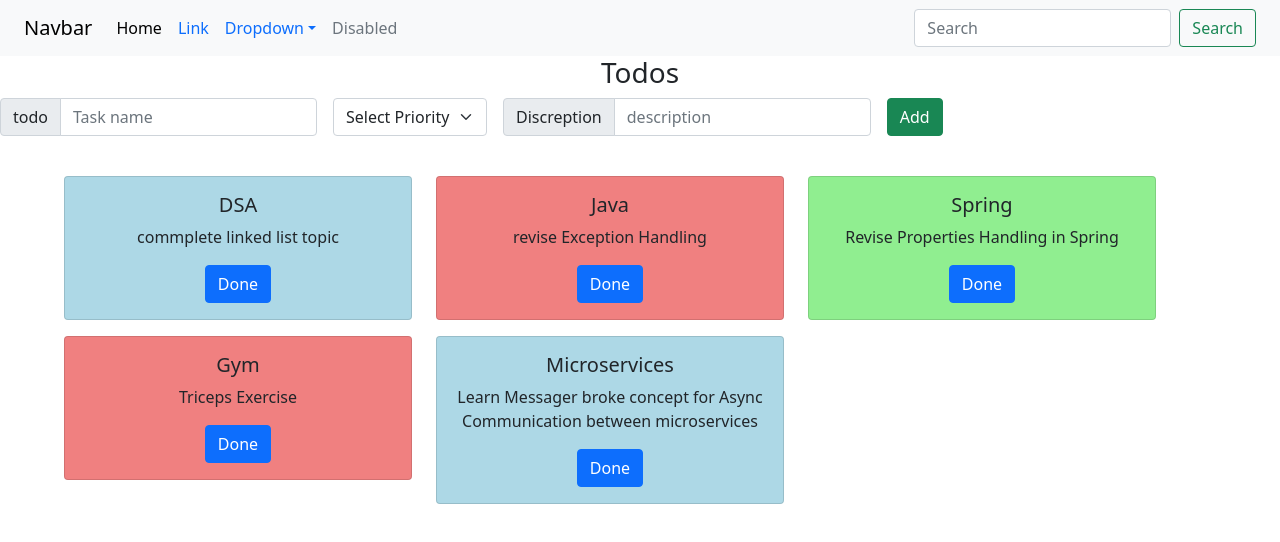
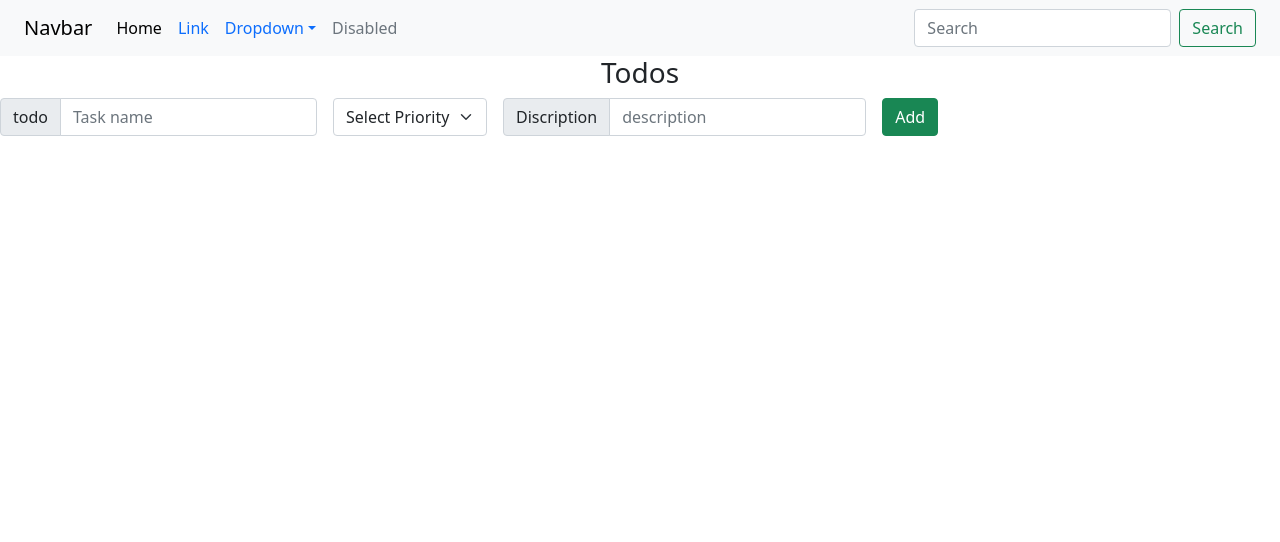
Before and after one commit to icr7/icr7AppUi, a React (Create React App) app: page / in a window 1280 px wide. Shown: the top 542 px of the page. Built offline with nearby package versions, Linux system fonts and the light colour scheme.

Commit message:
add todo enabled

```diff
--- a/src/MyComponent/AddToDoItem.js
+++ b/src/MyComponent/AddToDoItem.js
@@ -1,9 +1,51 @@
-import React from "react";
+import React, { useState } from "react";
 
-export const AddToDoItem = () => {
+export const AddToDoItem = ({ addTodo }) => {
+  const [task, setTask] = useState("");
+  const [priority, setPriority] = useState("");
+  const [description, setDescription] = useState("");
+
+  const handleTaskChange = (e) => {
+    setTask(e.target.value);
+  };
+
+  const handlePriorityChange = (e) => {
+    setPriority(e.target.value);
+  };
+
+  const handleDescriptionChange = (e) => {
+    setDescription(e.target.value);
+  };
+
+  const handleFormSubmit = (e) => {
+    e.preventDefault();
+    // Validate input fields
+    if (!task || !priority || !description) {
+      alert("Please fill in all fields");
+      return;
+    }
+
+    // Create a new todo object
+    const newTodo = {
+      task: task,
+      priority: parseInt(priority),
+      description: description,
+    };
+
+    // Update the todo list
+    addTodo(newTodo);
+
+    // Clear the input fields
+    setTask("");
+    setPriority("");
+    setDescription("");
+  };
   return (
     <div>
-      <form className="row row-cols-lg-auto g-3 align-items-center">
+      <form
+        className="row row-cols-lg-auto g-3 align-items-center"
+        onSubmit={handleFormSubmit}
+      >
         <div className="col-12">
           <label
             className="visually-hidden"
@@ -18,6 +60,8 @@ export const AddToDoItem = () => {
               className="form-control"
               id="inlineFormInputGroupUsername"
               placeholder="Task name"
+              value={task}
+              onChange={handleTaskChange}
             />
           </div>
         </div>
@@ -26,7 +70,12 @@ export const AddToDoItem = () => {
           <label className="visually-hidden" htmlFor="inlineFormSelectPref">
             Preference
           </label>
-          <select className="form-select" id="inlineFormSelectPref">
+          <select
+            className="form-select"
+            id="inlineFormSelectPref"
+            value={priority}
+            onChange={handlePriorityChange}
+          >
             <option value="" disabled selected>
               Select Priority
             </option>
@@ -43,12 +92,14 @@ export const AddToDoItem = () => {
             Discription
           </label>
           <div className="input-group">
-            <div className="input-group-text">Discreption</div>
+            <div className="input-group-text">Discription</div>
             <input
               type="text"
               className="form-control"
               id="inlineFormInputGroupUsername"
               placeholder="description"
+              value={description}
+              onChange={handleDescriptionChange}
             />
           </div>
         </div>
--- a/src/MyComponent/TodoItem.js
+++ b/src/MyComponent/TodoItem.js
@@ -1,35 +1,6 @@
 import React, { useState } from "react";
 
-export const TodoItem = () => {
-  const [toDoList, setToDoList] = useState([
-    {
-      sno: 1,
-      task: "DSA",
-      priority: 3,
-      description: "commplete linked list topic",
-    },
-    {
-      sno: 2,
-      task: "Java",
-      priority: 1,
-      description: "revise Exception Handling",
-    },
-    {
-      sno: 3,
-      task: "Spring",
-      priority: 2,
-      description: "Revise Properties Handling in Spring",
-    },
-    { sno: 4, task: "Gym", priority: 1, description: "Triceps Exercise" },
-    {
-      sno: 5,
-      task: "Microservices",
-      priority: 3,
-      description:
-        "Learn Messager broke concept for Async Communication between microservices",
-    },
-  ]);
-
+export const TodoItem = ({ onDone, toDoList }) => {
   const getPriorityColorClass = (priority) => {
     switch (priority) {
       case 1:
@@ -43,14 +14,8 @@ export const TodoItem = () => {
     }
   };
 
-  const onDone = (completedTodo) => {
-    console.log(
-      "completedTodo " + completedTodo.sno + " , " + completedTodo.description
-    );
-    const updatedToDoList = toDoList.filter(
-      (todo) => todo.sno !== completedTodo.sno
-    );
-    setToDoList(updatedToDoList);
+  const handleDoneClick = (completedTodo) => {
+    onDone(completedTodo);
   };
 
   return (
@@ -64,7 +29,7 @@ export const TodoItem = () => {
                 <p className="card-text">{todo.description}</p>
                 <button
                   className="btn btn-primary"
-                  onClick={() => onDone(todo)}
+                  onClick={() => handleDoneClick(todo)}
                 >
                   Done
                 </button>
--- a/src/MyComponent/Todos.js
+++ b/src/MyComponent/Todos.js
@@ -1,13 +1,30 @@
-import React from "react";
+import React, { useState } from "react";
 import { TodoItem } from "./TodoItem";
 import { AddToDoItem } from "./AddToDoItem";
 
 export const Todos = () => {
+  const [toDoList, setToDoList] = useState([]);
+
+  const onDone = (completedTodo) => {
+    console.log(
+      "completedTodo " + completedTodo.sno + " , " + completedTodo.description
+    );
+    const updatedToDoList = toDoList.filter(
+      (todo) => todo.sno !== completedTodo.sno
+    );
+    setToDoList(updatedToDoList);
+  };
+
+  const addTodo = (newTodo) => {
+    newTodo.sno = toDoList.length + 1;
+    setToDoList([...toDoList, newTodo]);
+  };
+
   return (
     <div>
       <h3>Todos</h3>
-      <AddToDoItem />
-      <TodoItem />
+      <AddToDoItem addTodo={addTodo} />
+      <TodoItem onDone={onDone} toDoList={toDoList} />
     </div>
   );
 };
```
